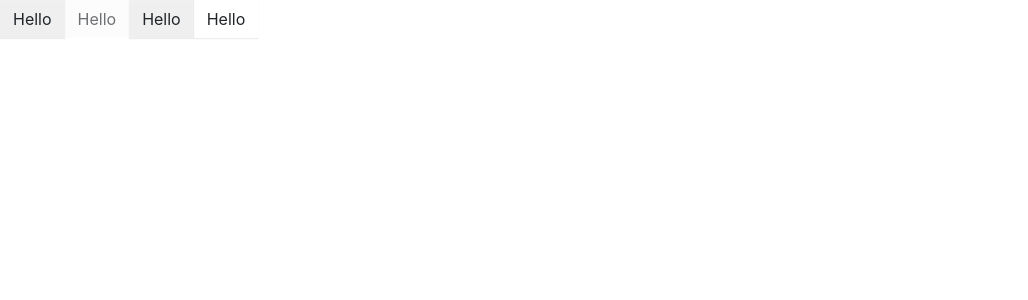
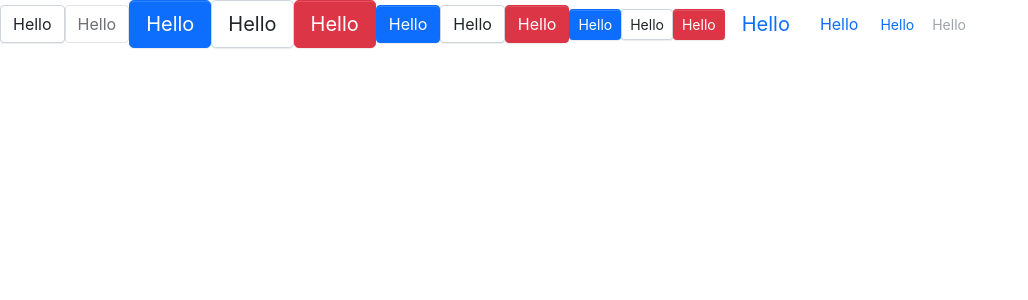
Before and after one commit to adekang/benas-react-ui, a React (Create React App) app: page / in a window 1280 px wide. Shown: the top 300 px of the page, without its empty margins (0-1028 px from the left). Built offline with nearby package versions, Linux system fonts and the light colour scheme.

Commit message:
完成button组价

```diff
--- a/src/App.tsx
+++ b/src/App.tsx
@@ -8,7 +8,18 @@
       <Button>Hello</Button>
       <Button disabled>Hello</Button>
       <Button btnType={ButtonType.Primary} size={ButtonSize.Large}>Hello</Button>
+      <Button btnType={ButtonType.Default} size={ButtonSize.Large}>Hello</Button>
+      <Button btnType={ButtonType.Danger} size={ButtonSize.Large}>Hello</Button>
+      <Button btnType={ButtonType.Primary}>Hello</Button>
+      <Button btnType={ButtonType.Default}>Hello</Button>
+      <Button btnType={ButtonType.Danger}>Hello</Button>
+      <Button btnType={ButtonType.Primary} size={ButtonSize.Small}>Hello</Button>
+      <Button btnType={ButtonType.Default} size={ButtonSize.Small}>Hello</Button>
+      <Button btnType={ButtonType.Danger} size={ButtonSize.Small}>Hello</Button>
+      <Button btnType={ButtonType.Link} size={ButtonSize.Large} href={'www.baidu.com'}>Hello</Button>
       <Button btnType={ButtonType.Link} href={'www.baidu.com'}>Hello</Button>
+      <Button btnType={ButtonType.Link} size={ButtonSize.Small} href={'www.baidu.com'} target="_blank">Hello</Button>
+      <Button btnType={ButtonType.Link} size={ButtonSize.Small} href={'www.baidu.com'} disabled>Hello</Button>
     </div>
   );
 }
--- a/src/components/Button/_style.scss
+++ b/src/components/Button/_style.scss
@@ -9,8 +9,7 @@
   vertical-align: middle;
   background-image: none;
   border: $btn-border-width solid transparent;
-  padding: $btn-padding-y $btn-padding-x;
-  font-size: $btn-font-size;
+  @include button-size($btn-padding-y, $btn-padding-x, $btn-font-size, $btn-border-radius);
   box-shadow: $btn-box-shadow;
   cursor: pointer;
   transition: $btn-transition;
@@ -25,3 +24,47 @@
     }
   }
 }
+
+.btn-lg {
+  @include button-size($btn-padding-y-lg, $btn-padding-x-lg, $btn-font-size-lg, $btn-border-radius-lg);
+}
+
+.btn-sm {
+  @include button-size($btn-padding-y-sm, $btn-padding-x-sm, $btn-font-size-sm, $btn-border-radius-sm);
+}
+
+.btn-primary {
+  @include button-style($primary, $primary, $white)
+}
+
+.btn-danger {
+  @include button-style($danger, $danger, $white)
+}
+
+.btn-default {
+  @include button-style($white, $gray-400, $body-color, $white, $primary)
+}
+
+.btn-link {
+  font-weight: $font-weight-normal;
+  color: $btn-link-color;
+  text-decoration: $link-decoration;
+  box-shadow: none;
+
+  &:hover {
+    color: $btn-link-hover-color;
+    text-decoration: $link-hover-decoration;
+  }
+
+  &:focus,
+  &.focus {
+    text-decoration: $link-hover-decoration;
+    box-shadow: none;
+  }
+
+  &:disabled,
+  &.disabled {
+    color: $btn-link-disabled-color;
+    pointer-events: none;
+  }
+}
--- a/src/components/Button/button.tsx
+++ b/src/components/Button/button.tsx
@@ -22,11 +22,15 @@
   href?: string;
 }
 
-const Button: React.FC<BaseButtonProps> = (props) => {
-  const {btnType, disabled, size, children, href} = props;
+type NativeButtonProps = BaseButtonProps & React.ButtonHTMLAttributes<HTMLElement>
+type AnchorButtonProps = BaseButtonProps & React.AnchorHTMLAttributes<HTMLElement>
+
+export  type  ButtonProps = Partial<NativeButtonProps & AnchorButtonProps>
+const Button: React.FC<ButtonProps> = (props) => {
+  const {btnType, className, disabled, size, children, href, ...restProps} = props;
 
   // btn , btn-lg ,btn-primary
-  const classes = classNames('btn', {
+  const classes = classNames('btn', className, {
     [`btn-${btnType}`]: btnType,
     [`btn-${size}`]: size,
     'disabled': (btnType === ButtonType.Link) && disabled,
@@ -35,6 +39,7 @@
   if (btnType === ButtonType.Link && href) {
     return (
       <a
+        {...restProps}
         className={classes}
         href={href}>
         {children}
@@ -43,9 +48,11 @@
   } else {
     return (
       <button
+        {...restProps}
         className={classes}
         disabled={disabled}>
         {children}
+
       </button>
     );
   }
--- a/src/styles/_mixin.scss
+++ b/src/styles/_mixin.scss
@@ -1,7 +1,7 @@
-@mixin button-size($padding-y, $padding-x, $font-size, $border-raduis) {
+@mixin button-size($padding-y, $padding-x, $font-size, $border-radius) {
   padding: $padding-y $padding-x;
   font-size: $font-size;
-  border-radius: $border-raduis;
+  border-radius: $border-radius;
 }
 
 @mixin button-style(
```
